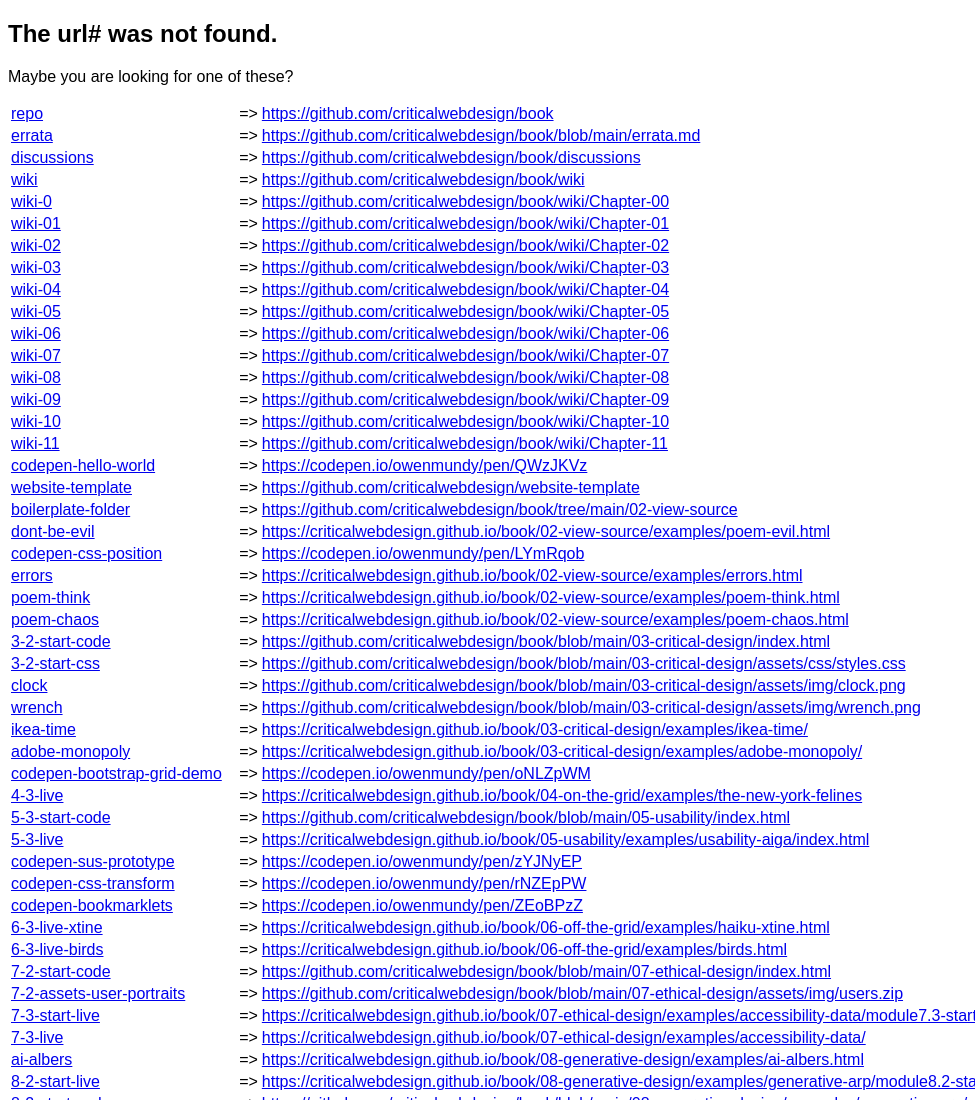
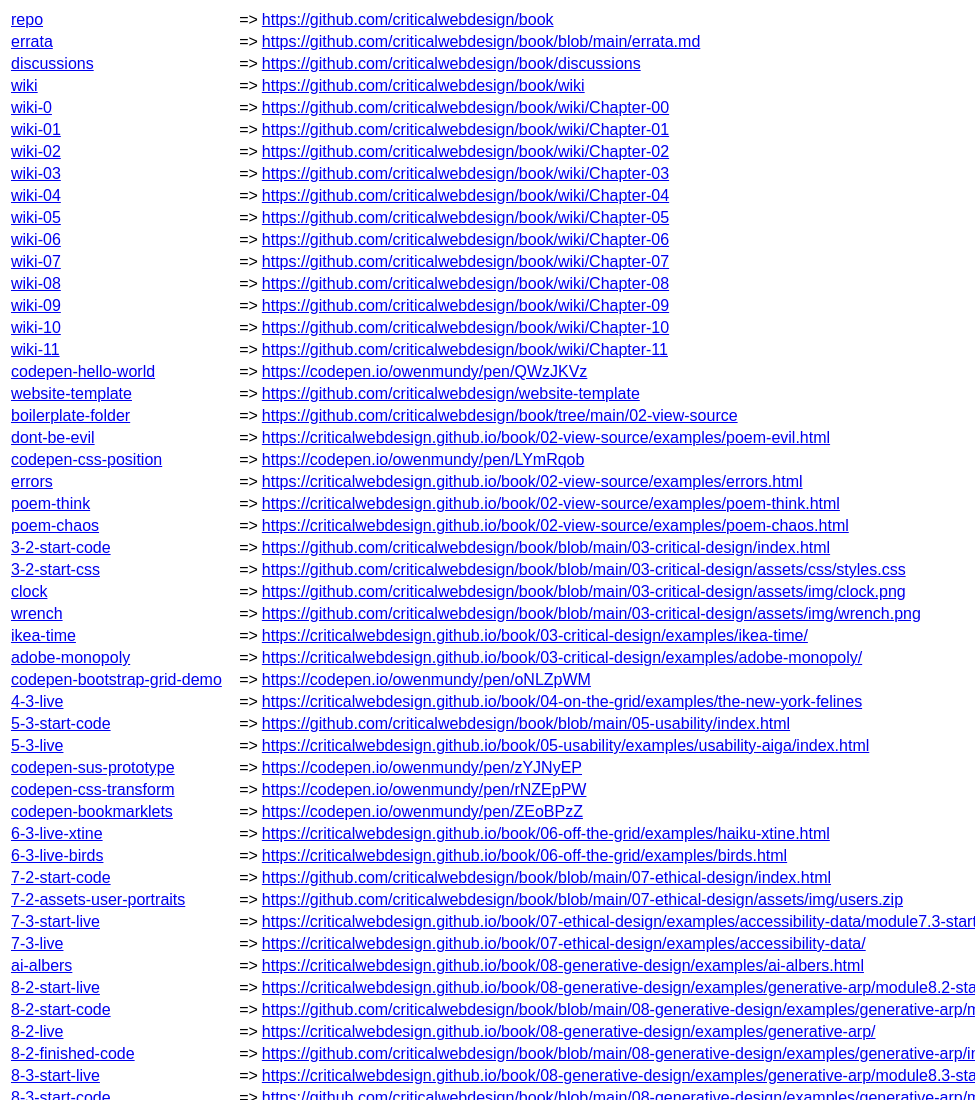
Before and after one commit to criticalwebdesign/criticalwebdesign.github.io, a plain HTML site: page index.html in a window 1280 px wide. Shown: the top 1100 px of the page, without its empty margins (0-975 px from the left). Drawn offline with Linux system fonts and the light colour scheme.

Commit message:
Update index.html

```diff
--- a/index.html
+++ b/index.html
@@ -44,13 +44,15 @@
 				window.location.replace(links[hash].url);
 			} else {
 
-				let msg = `<h2>The url#${hash} was not found.</h2><p>Maybe you are looking for one of these?</p>`;
+				let str = "";
 
-				console.log(msg);
+				if (hash)
+					str = `<h2>The url#${hash} was not found.</h2><p>Maybe you are looking for one of these?</p>`;
+
+				console.log(str);
 
 				// DISPLAY ALL LINKS
 
-				let str = msg;
 				str += `<table>`;
 				for (var slug in links) {
 					str += `<tr><td><a href="https://criticalwebdesign.github.io#${slug}">${slug}</a></td>`;
```
